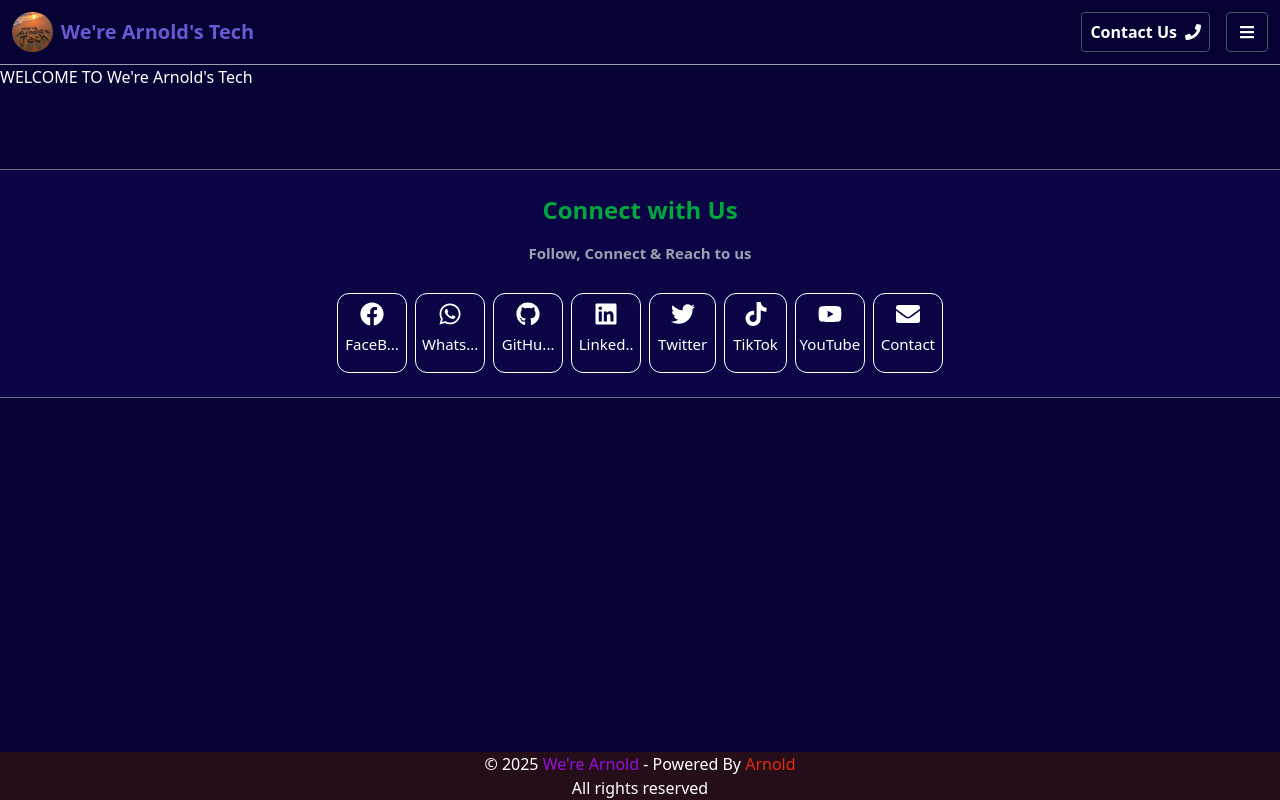
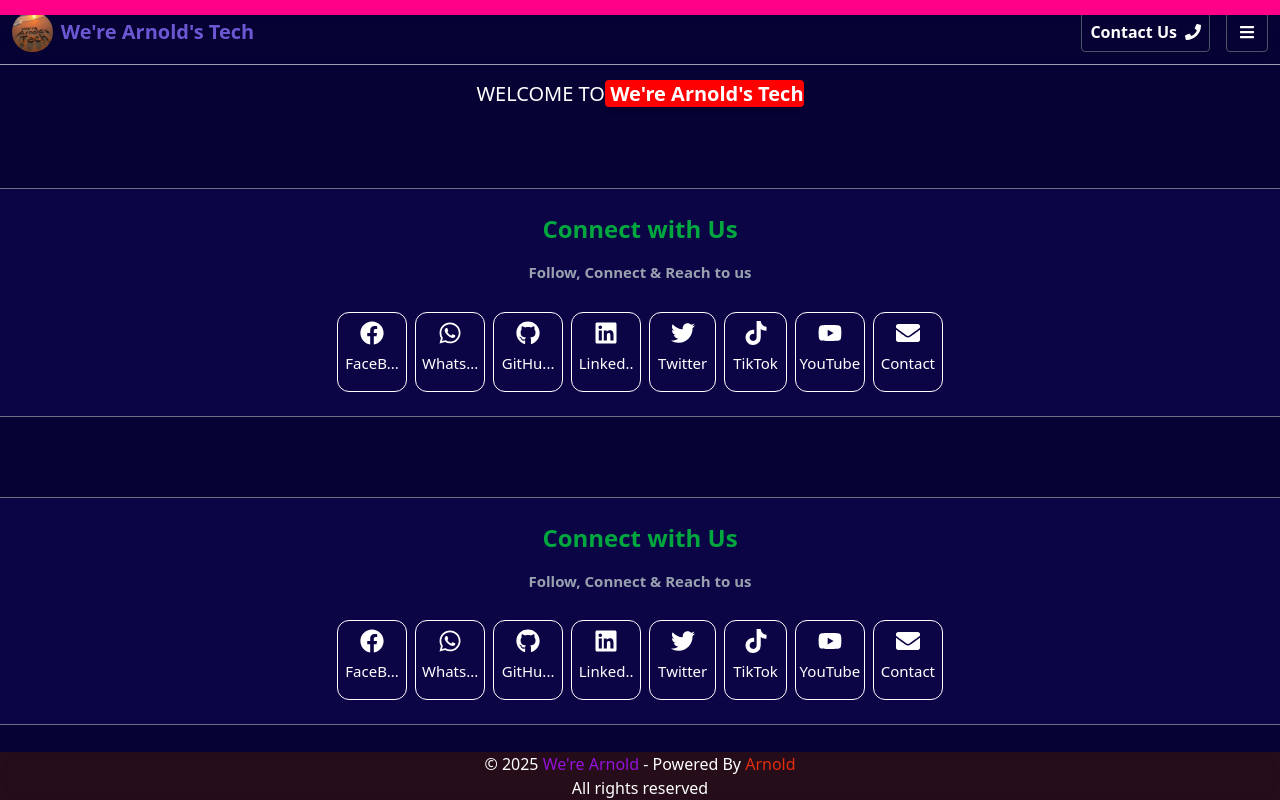
Before and after one commit to nianod/We-re-Arnold-Official, a React (Vite) app: page / in a window 1280 px wide. Shown: the top 800 px of the page. Built offline with nearby package versions, Linux system fonts and the light colour scheme.

Commit message:
today's commit

```diff
--- a/src/Components/Footer.jsx
+++ b/src/Components/Footer.jsx
@@ -1,7 +1,7 @@
 
 const Footer = () => {
   return (
-    <footer className="bottom-0 fixed z-20 w-full bg-amber-950/50">
+    <footer className="bottom-0 fixed z-20 w-full bg-amber-950/50 backdrop-blur-md">
       <div className="items-center flex flex-col">
         <p className="text-white">© 2025 <span className="text-[#9612dc]">We're Arnold</span> - Powered By <span className="text-[#e42d0d]">Arnold</span></p>
         <span className="text-white">All rights reserved</span>
--- a/src/Layouts/Home.jsx
+++ b/src/Layouts/Home.jsx
@@ -1,29 +1,38 @@
 import React from 'react'
 import Connect from '../Components/Connect'
 import SideModal from '../Components/SideModal'
-import { motion, useScroll } from 'motion/react'
+import { motion, useScroll } from 'framer-motion'
 
 const Home = () => {
-  const { scrollyProgress } = useScroll()
+  const { scrollYProgress } = useScroll()
 
   return (
-    <div className='mt-15'>
+    <div className='mt-20'>
       <motion.div
-        id='scroll indicator'
+        id='scroll-indicator'
         style={{
-          scaleX: scrollyProgress,
+          scaleX: scrollYProgress,
           top: 0,
+          position: 'fixed',
           left: 0,
           right: 0,
-          height: 5,
+          height: 15,
           originX: 0,
-          background: 'ff0088'
+          background: '#ff0088',
+          zIndex: 10
         }}
-      ></motion.div>
+      />
       <div>
-        <h1 className='text-white'>WELCOME TO <span>We're Arnold's Tech</span></h1>
-
+        <h1 className='text-white text-xl text-center'>
+          WELCOME TO
+          <span className='text-white text-xl bg-[red] rounded shadow-md font-bold'>
+            {" "}We're Arnold's Tech
+          </span>
+        </h1>
       </div>
+      <Connect />
+      <Connect />
+      <Connect />
       <Connect />
       <SideModal />
     </div>
```
